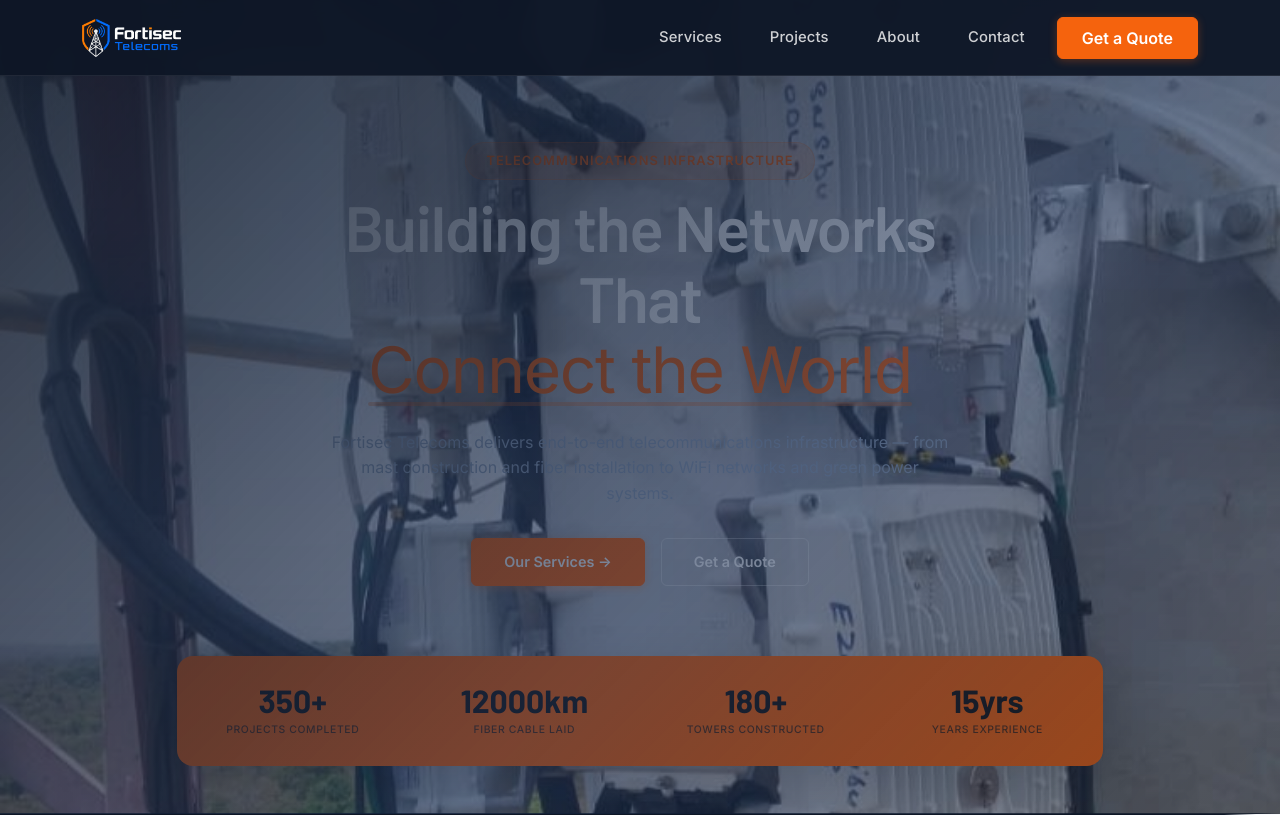
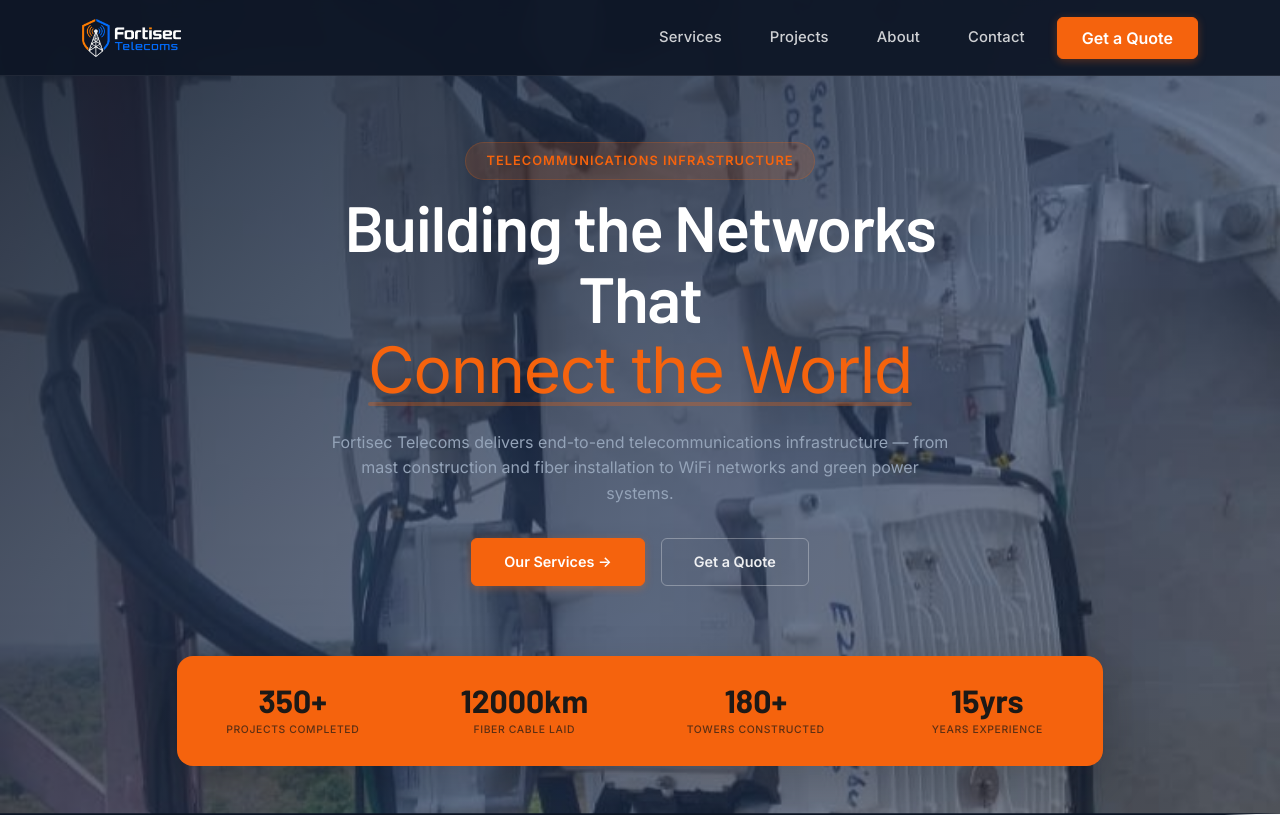
Before and after one commit to Eduedics/fortisec-web, a React (Vite) app: page / in a window 1280 px wide. Shown: the top 815 px of the page. Built offline with nearby package versions, Linux system fonts and the light colour scheme; no server answers.

Commit message:
z index positioning of overlay

```diff
--- a/src/assets/global.scss
+++ b/src/assets/global.scss
@@ -424,7 +424,7 @@ footer {
     position: absolute;
     inset: 0;
     background: linear-gradient(135deg, rgba(14, 23, 38, 0.88) 0%, rgba(21, 42, 79, 0.55) 60%, rgba(14, 23, 38, 0.35) 100%);
-    z-index: 1;
+    z-index: 0;
   }
 
   .hero-content {
```
